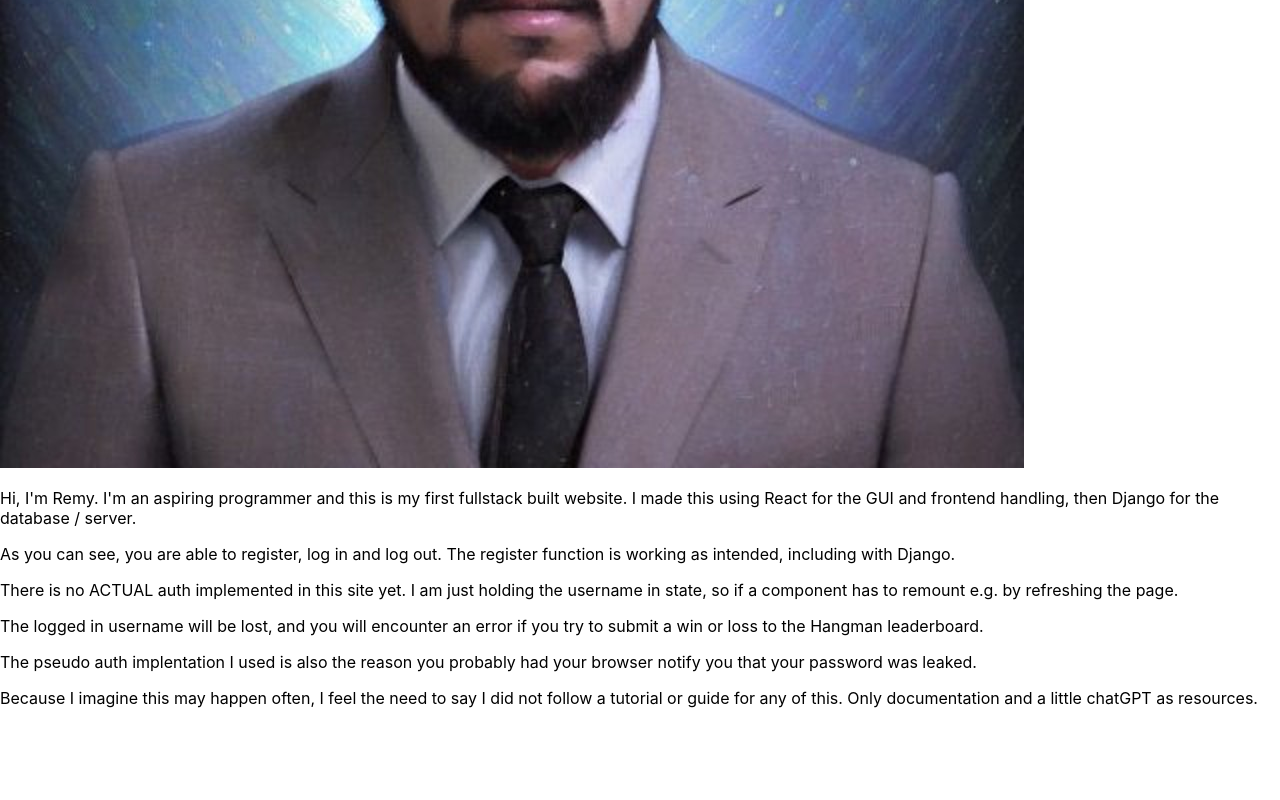
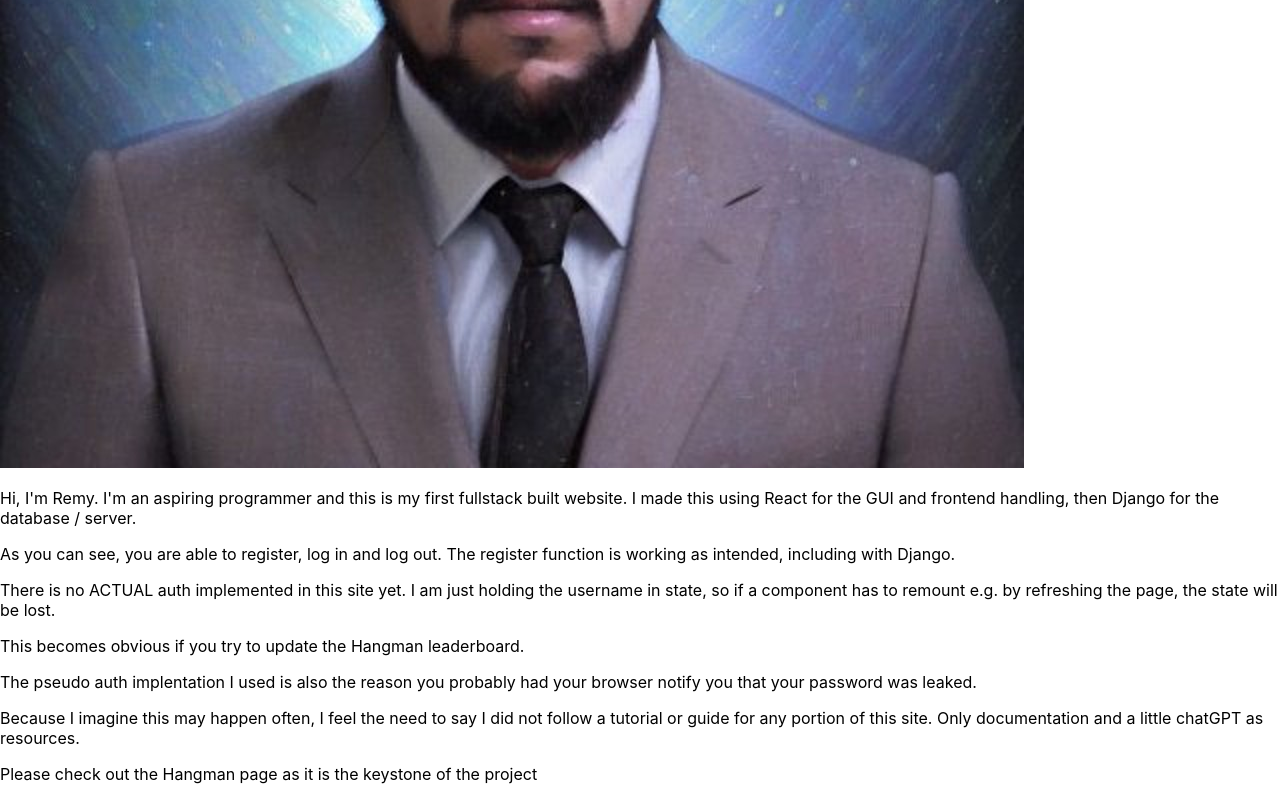
Before and after one commit to RemyVila/JRemyVila, a React (Create React App) app in the folder my-app/: page / in a window 1280 px wide. Shown: the part 658-1458 px from the top of the page. Before the commit the page ends 1382 px from the top, so only its background shows below. Built offline with nearby package versions, Linux system fonts and the light colour scheme.

Commit message:
personalizing info and github link

```diff
--- a/my-app/src/views/Home.js
+++ b/my-app/src/views/Home.js
@@ -18,11 +18,10 @@ function Home() {
           </p>
           <p>
             There is no ACTUAL auth implemented in this site yet. I am just holding the username in state,
-            so if a component has to remount e.g. by refreshing the page.
+            so if a component has to remount e.g. by refreshing the page, the state will be lost.
           </p>
           <p>
-            The logged in username will be lost, and
-            you will encounter an error if you try to submit a win or loss to the Hangman leaderboard.
+            This becomes obvious if you try to update the Hangman leaderboard.
           </p>
           <p>
             The pseudo auth implentation I used is also the reason you probably had your browser notify you that
@@ -30,8 +29,11 @@ function Home() {
           </p>
           <p>
             Because I imagine this may happen often, I feel the need to say I did not follow a tutorial or guide
-            for any of this.
+            for any portion of this site.
             Only documentation and a little chatGPT as resources.
+          </p>
+          <p>
+            Please check out the Hangman page as it is the keystone of the project
           </p>
         </div>
       </div>
--- a/my-app/src/views/Toolbar.js
+++ b/my-app/src/views/Toolbar.js
@@ -40,6 +40,7 @@ function Toolbar({ userForLogOut }) {
           ) : (
               <Link to="/login">Log In </Link>
           )}
+            <a href='https://github.com/RemyVila/JRemyVila'>| My GitHub</a>
         </b>
       </div>
     </div>
--- a/my-app/src/views/hangman/Hangman.js
+++ b/my-app/src/views/hangman/Hangman.js
@@ -182,6 +182,7 @@ const restartGame = () => {
   return (
     <div className='hangmanContainer'>
       <div>
+        <h3>If you are not logged in, please log in and do not refresh the page before playing.</h3>
         <h1>Hangman</h1>
         <div>
           <img className="hangman_limbs" src={limbImagePath} alt={`Hangman with ${limbs} limbs`} />
```
